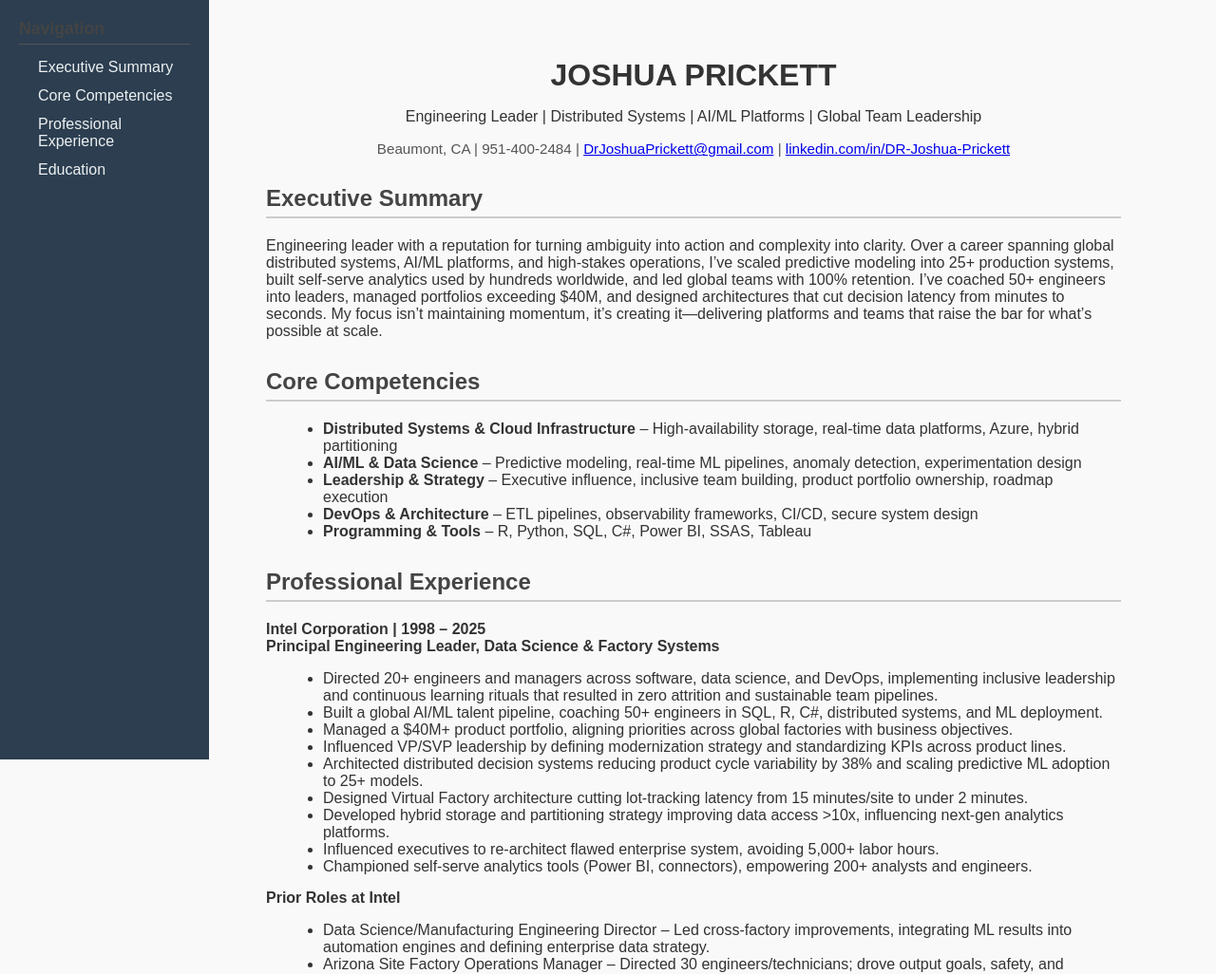
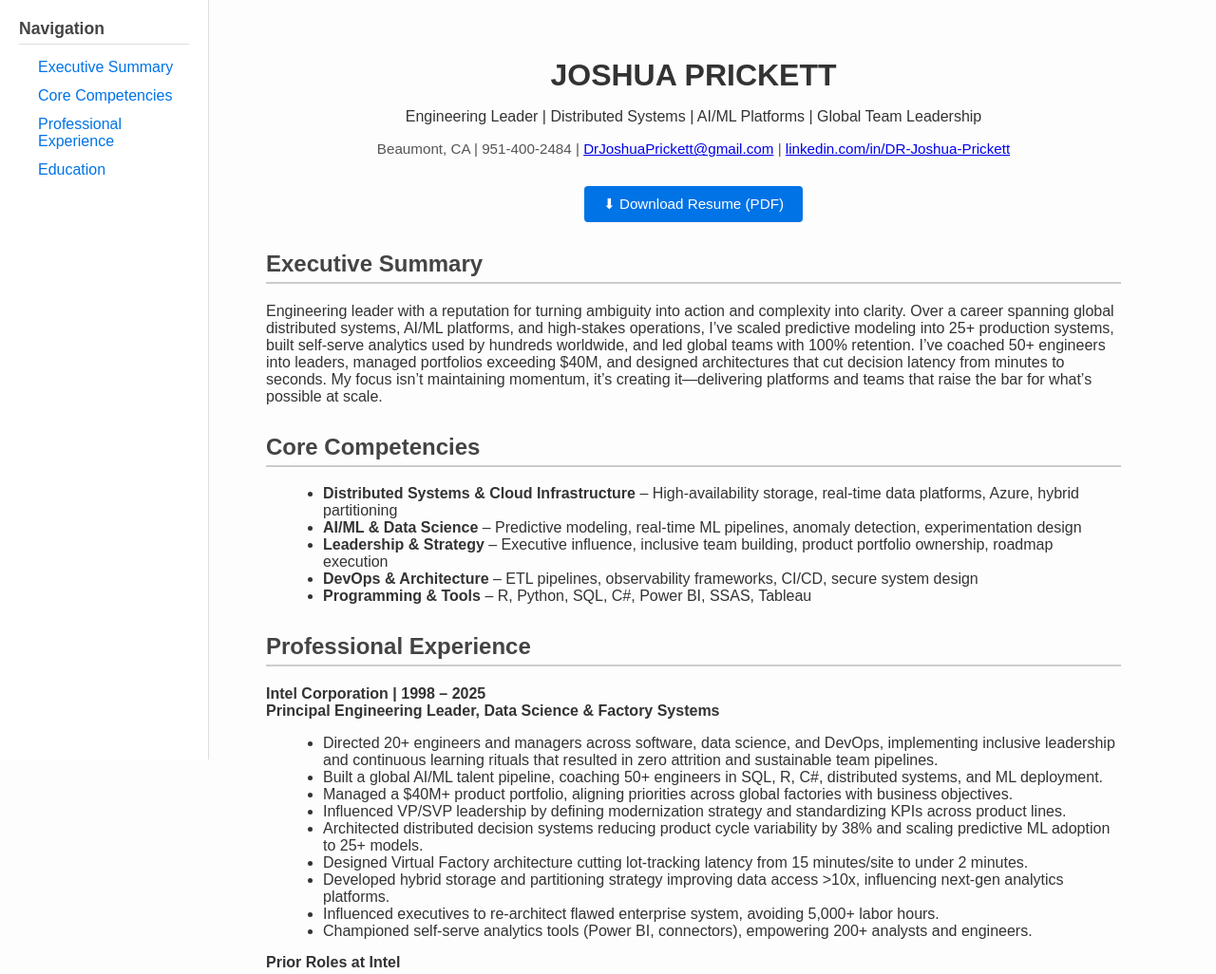
Before and after one commit to DrPrickett/DrPrickett.github.io, a plain HTML site: page index.html in a window 1280 px wide. Shown: the top 1026 px of the page at 95% size. Drawn offline with Linux system fonts and the light colour scheme.

Commit message:
Update index.html with a few other fancy features generated in ChatGPT

```diff
--- a/index.html
+++ b/index.html
@@ -8,27 +8,29 @@
       font-family: Arial, sans-serif;
       margin: 0;
       display: flex;
-      background-color: #f9f9f9;
+      background-color: #fdfdfd;
       color: #333;
     }
     nav {
       width: 220px;
-      background-color: #2c3e50;
-      color: #fff;
+      background-color: #ffffff;
+      color: #333;
       min-height: 100vh;
       padding: 20px;
       box-sizing: border-box;
       position: fixed;
       top: 0;
       left: 0;
+      border-right: 1px solid #ddd;
       transition: transform 0.3s ease;
     }
     nav h2 {
       font-size: 1.1em;
       margin-top: 0;
       margin-bottom: 15px;
-      border-bottom: 1px solid #555;
+      border-bottom: 1px solid #ddd;
       padding-bottom: 5px;
+      color: #444;
     }
     nav ul {
       list-style: none;
@@ -38,7 +40,7 @@
       margin-bottom: 12px;
     }
     nav ul li a {
-      color: #ecf0f1;
+      color: #0073e6;
       text-decoration: none;
     }
     nav ul li a:hover {
@@ -67,6 +69,20 @@
       font-size: 0.95em;
       color: #555;
     }
+    .download-btn {
+      display: inline-block;
+      margin-top: 15px;
+      padding: 10px 20px;
+      font-size: 0.95em;
+      background-color: #0073e6;
+      color: #fff;
+      text-decoration: none;
+      border-radius: 4px;
+      transition: background 0.2s ease;
+    }
+    .download-btn:hover {
+      background-color: #005bb5;
+    }
     ul {
       margin: 5px 0 15px 20px;
     }
@@ -83,13 +99,14 @@
       position: fixed;
       top: 15px;
       left: 15px;
-      background: #2c3e50;
+      background: #0073e6;
       color: #fff;
       border: none;
       padding: 10px 15px;
       font-size: 18px;
       cursor: pointer;
       z-index: 1000;
+      border-radius: 4px;
     }
     /* Mobile adjustments */
     @media (max-width: 768px) {
@@ -132,6 +149,8 @@
       <a href="mailto:DrJoshuaPrickett@gmail.com">DrJoshuaPrickett@gmail.com</a> |
       <a href="https://linkedin.com/in/DR-Joshua-Prickett">linkedin.com/in/DR-Joshua-Prickett</a>
     </p>
+    <!-- Download Button -->
+    <a href="resume.pdf" class="download-btn" download>⬇ Download Resume (PDF)</a>
   </header>
 
   <section id="summary">
```
